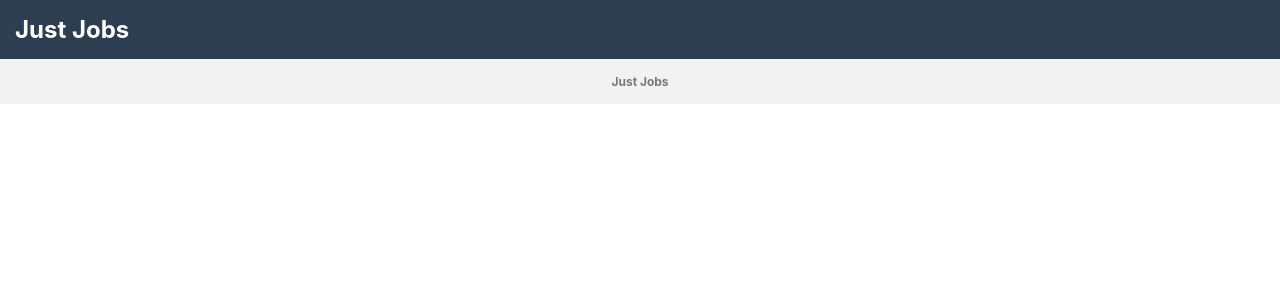
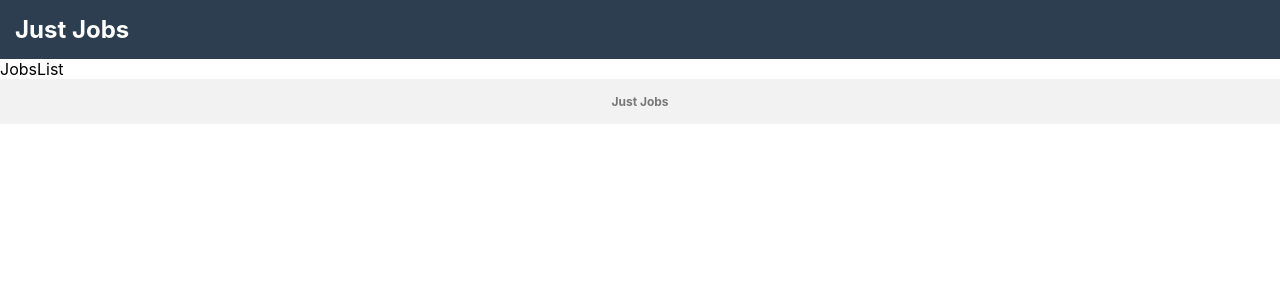
Before and after one commit to lucasoneves/just-jobs, a React (Create React App) app: page / in a window 1280 px wide. Shown: the top 300 px of the page. Built offline with nearby package versions, Linux system fonts and the light colour scheme.

Commit message:
Adicionado configuração das rotas

```diff
--- a/package.json
+++ b/package.json
@@ -8,6 +8,7 @@
     "@testing-library/user-event": "^12.1.10",
     "react": "^17.0.1",
     "react-dom": "^17.0.1",
+    "react-router-dom": "^5.2.0",
     "react-scripts": "4.0.2",
     "styled-components": "^5.2.1",
     "web-vitals": "^1.0.1"
--- a/src/container/Layout/Layout.js
+++ b/src/container/Layout/Layout.js
@@ -1,14 +1,27 @@
 import React from "react";
-import AppHeader from '../../components/AppHeader/AppHeader'
-import Footer from '../../components/Footer/Footer'
+import AppHeader from "../../components/AppHeader/AppHeader";
+import Footer from "../../components/Footer/Footer";
+import JobsList from "../../views/JobList";
+import NewJob from '../../views/NewJob';
+import { BrowserRouter as Router, Switch, Route } from "react-router-dom";
 
 const Layout = () => {
   return (
     <div>
       <AppHeader></AppHeader>
+      <Router>
+        <Switch>
+        <Route path="/novo-job">
+            <NewJob />
+          </Route>
+          <Route path="/">
+            <JobsList />
+          </Route>
+        </Switch>
+      </Router>
       <Footer></Footer>
     </div>
   );
 };
 
-export default Layout
+export default Layout;
--- /dev/null
+++ b/src/views/JobList.js
@@ -0,0 +1,11 @@
+import react from 'react';
+
+const jobsList = () => {
+  return (
+    <div>
+      JobsList
+    </div>
+  )
+}
+
+export default jobsList;
--- /dev/null
+++ b/src/views/NewJob.js
@@ -0,0 +1,5 @@
+const newJob = () => {
+	return <div>New Job</div>
+}
+
+export default newJob;
--- a/src/views/NovoJob.js
+++ /dev/null
@@ -1,5 +0,0 @@
-const NovoJob = () => {
-	return <div>hello</div>
-}
-
-export default NovoJob;
```
Also changed, not shown: 1 other file (tests, documents, lock files or other folders).
